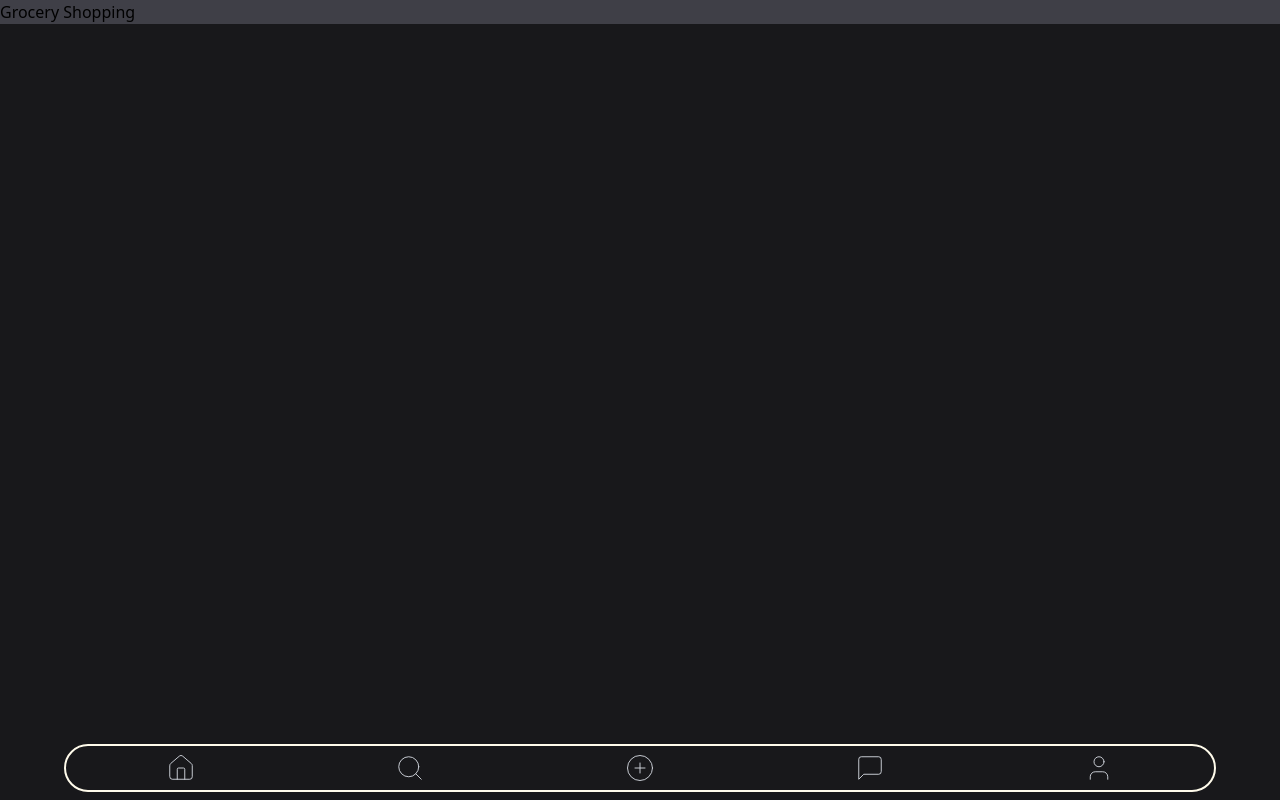
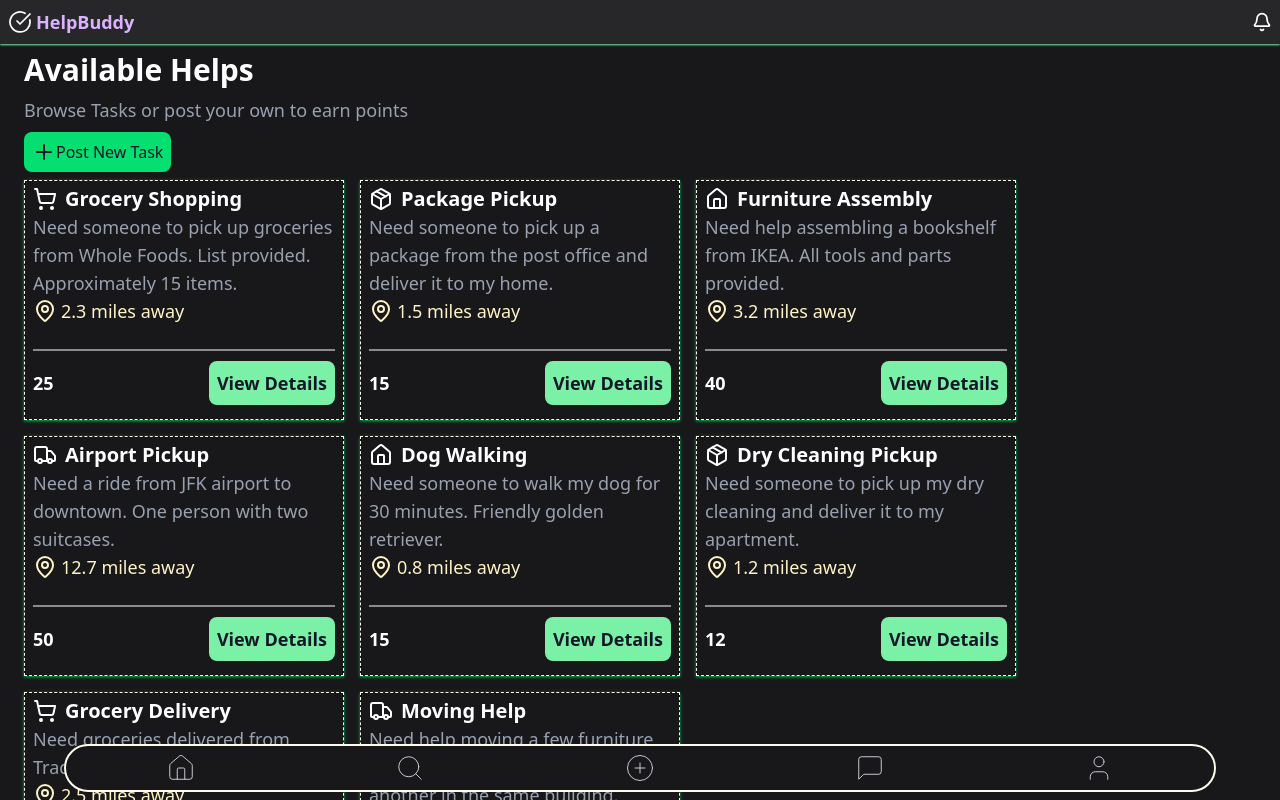
Before and after one commit to SBeeeee/PeerPal, a Next.js app in the folder frontend/: page /errands in a window 1280 px wide. Shown: the top 800 px of the page. Built offline with nearby package versions, Linux system fonts and the light colour scheme.

Commit message:
errands added

```diff
--- /dev/null
+++ b/frontend/src/app/errands/components/Cards.jsx
@@ -0,0 +1,32 @@
+import React from 'react'
+import { errands } from './data'
+import { MapPin } from 'lucide-react';
+
+function Cards() {
+  return (
+    <div className="flex flex-wrap gap-4">
+      {errands.map((task) => {
+        const Icon = task.icon;
+        return (
+          <div key={task.id} className="w-80 border px-2 py-1 shadow-sm shadow-green-600 border-dashed border-amber-50">
+            <h1 className="text-white text-xl font-bold flex items-center gap-2">
+              <Icon /> {task.title}
+            </h1>
+            <div className="text-gray-400 text-lg">{task.description}</div>
+            <div className="text-amber-100 flex items-center gap-1">
+              <MapPin />
+              <div className="text-lg">{task.distance} away</div>
+            </div>
+            <div className="border border-white/50 mt-6"></div>
+            <div className="flex text-white font-bold text-lg items-center  h-16 justify-between">
+              <div>{task.price}</div>
+              <button className="bg-green-300 px-2 rounded-lg py-2 text-gray-900">View Details</button>
+            </div>
+          </div>
+        )
+      })}
+    </div>
+  )
+}
+
+export default Cards
--- /dev/null
+++ b/frontend/src/app/errands/components/Heading.jsx
@@ -0,0 +1,15 @@
+import React from 'react'
+import { Plus } from 'lucide-react'
+function Heading() {
+  return (
+    <div className="">
+    <div className="text-white  text-3xl font-extrabold my-2">
+      Available Helps
+    </div>
+    <div className="text-gray-400 text-lg">Browse Tasks or post your own to earn points</div>
+    <button className="bg-green-400 rounded-lg px-2 py-2 flex hover:bg-green-500 text-gray-900 my-2"><Plus/> Post New Task</button>
+    </div>
+  )
+}
+
+export default Heading
--- a/frontend/src/app/errands/page.js
+++ b/frontend/src/app/errands/page.js
@@ -1,12 +1,13 @@
 import React from 'react'
-import { errands } from './components/data'
-
+import Heading from './components/Heading'
+import Cards from './components/Cards'
 
 function page() {
   return (
-    <div className="bg-zinc-700">
-      {errands[0].title}
-
+    <div className="ml-6">
+      <Heading/>
+    <Cards/>
+    <br></br> <br></br> <br></br> <br></br> <br></br> <br></br> <br></br> <br></br> <br></br>
     </div>
   )
 }
--- a/frontend/src/app/layout.js
+++ b/frontend/src/app/layout.js
@@ -1,6 +1,7 @@
 
 import Navbar from "./components/Navbar";
 import "./globals.css";
+import UpperNav from "./components/UpperNav";
 
 
 
@@ -14,6 +15,7 @@ export default function RootLayout({ children }) {
   return (
     <html className="bg-zinc-900" lang="en">
       <body >
+        <UpperNav/>
       <Navbar/>
         {children}
       </body>
--- a/frontend/src/app/page.js
+++ b/frontend/src/app/page.js
@@ -10,7 +10,7 @@ export default function Home() {
 
 
   <div>
-     <UpperNav/>
+
       <Hero/>
       <Working/>
       <br></br><br></br><br></br><br></br><br></br><br></br><br></br><br></br><br></br><br></br><br></br><br></br><br></br><br></br><br></br><br></br><br></br><br></br><br></br><br></br><br></br>
```
